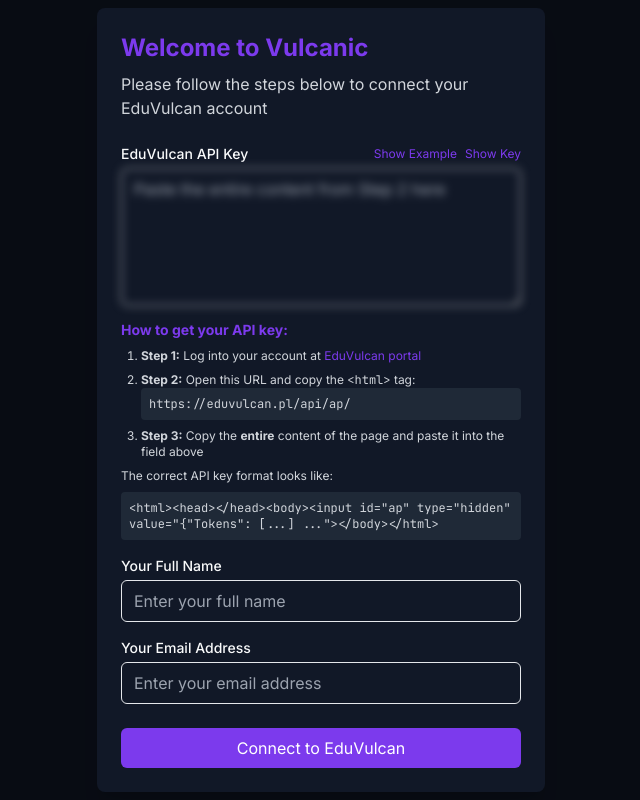
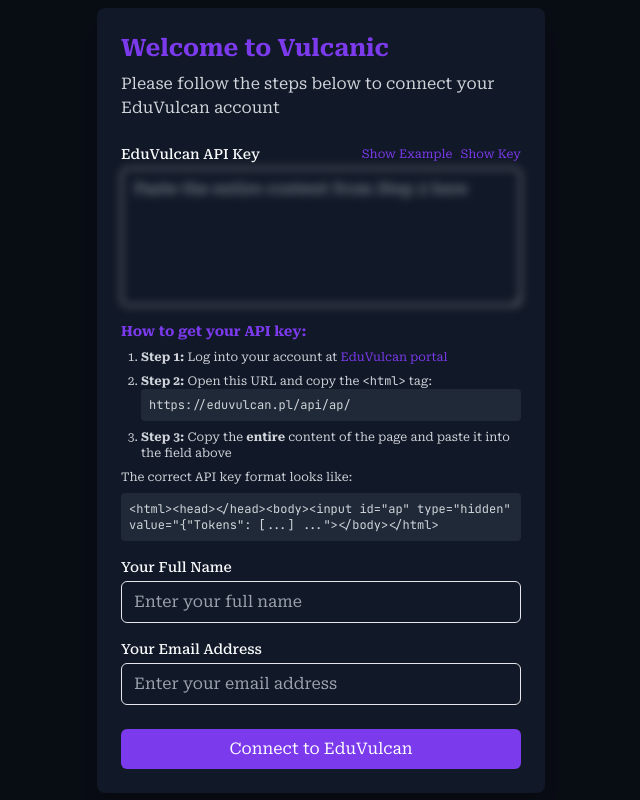
Before and after one commit to theh0riz0n/vulcanic, a Next.js app: page / in a window 1280 px wide. Shown: the whole page, without its empty margins (319-959 px from the left). Built offline with nearby package versions, Linux system fonts and the light colour scheme.

Commit message:
01082026.7

```diff
--- a/styles/globals.css
+++ b/styles/globals.css
@@ -1,5 +1,5 @@
+@import url('https://fonts.googleapis.com/css2?family=Roboto+Serif:opsz,wght@8..144,100..900&display=swap');
 @import url('https://fonts.googleapis.com/css2?family=JetBrains+Mono:wght@400;500;600;700&display=swap');
-@import url('https://fonts.googleapis.com/css2?family=Inter:wght@300;400;500;600;700&display=swap');
 
 @tailwind base;
 @tailwind components;
@@ -18,7 +18,7 @@
 body {
   color: rgb(var(--foreground-rgb));
   background: rgb(var(--background-rgb));
-  font-family: 'Inter', sans-serif;
+  font-family: 'Roboto Serif', serif;
   transition: background-color 0.5s ease;
 }
 
--- a/tailwind.config.js
+++ b/tailwind.config.js
@@ -21,7 +21,7 @@
       },
       fontFamily: {
         mono: ['JetBrains Mono', 'monospace'],
-        sans: ['Inter', 'sans-serif'],
+        sans: ['Roboto Serif', 'serif'],
       },
       boxShadow: {
         'card': '0 10px 15px -3px rgba(0, 0, 0, 0.1), 0 4px 6px -2px rgba(0, 0, 0, 0.05)',
```
